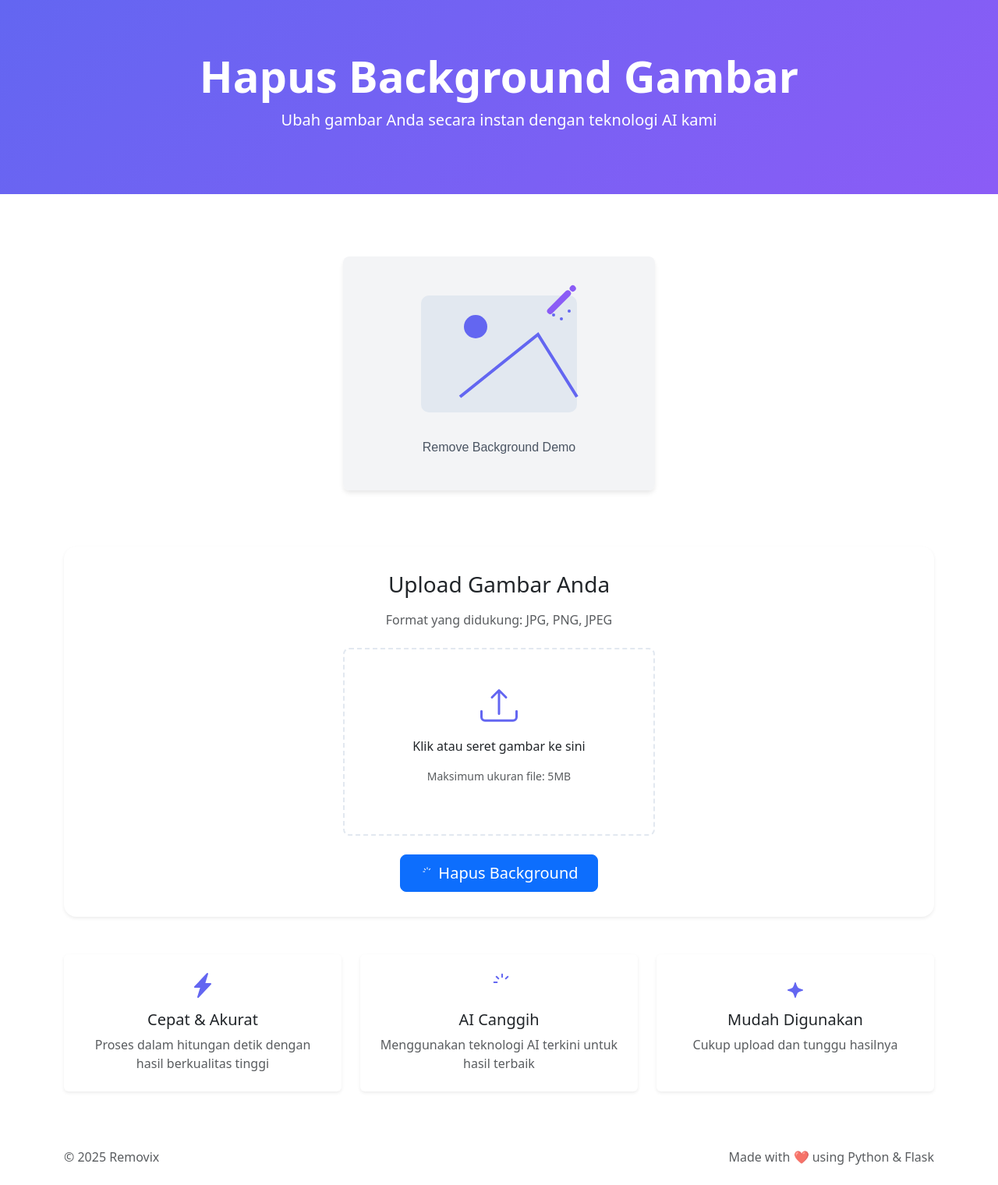
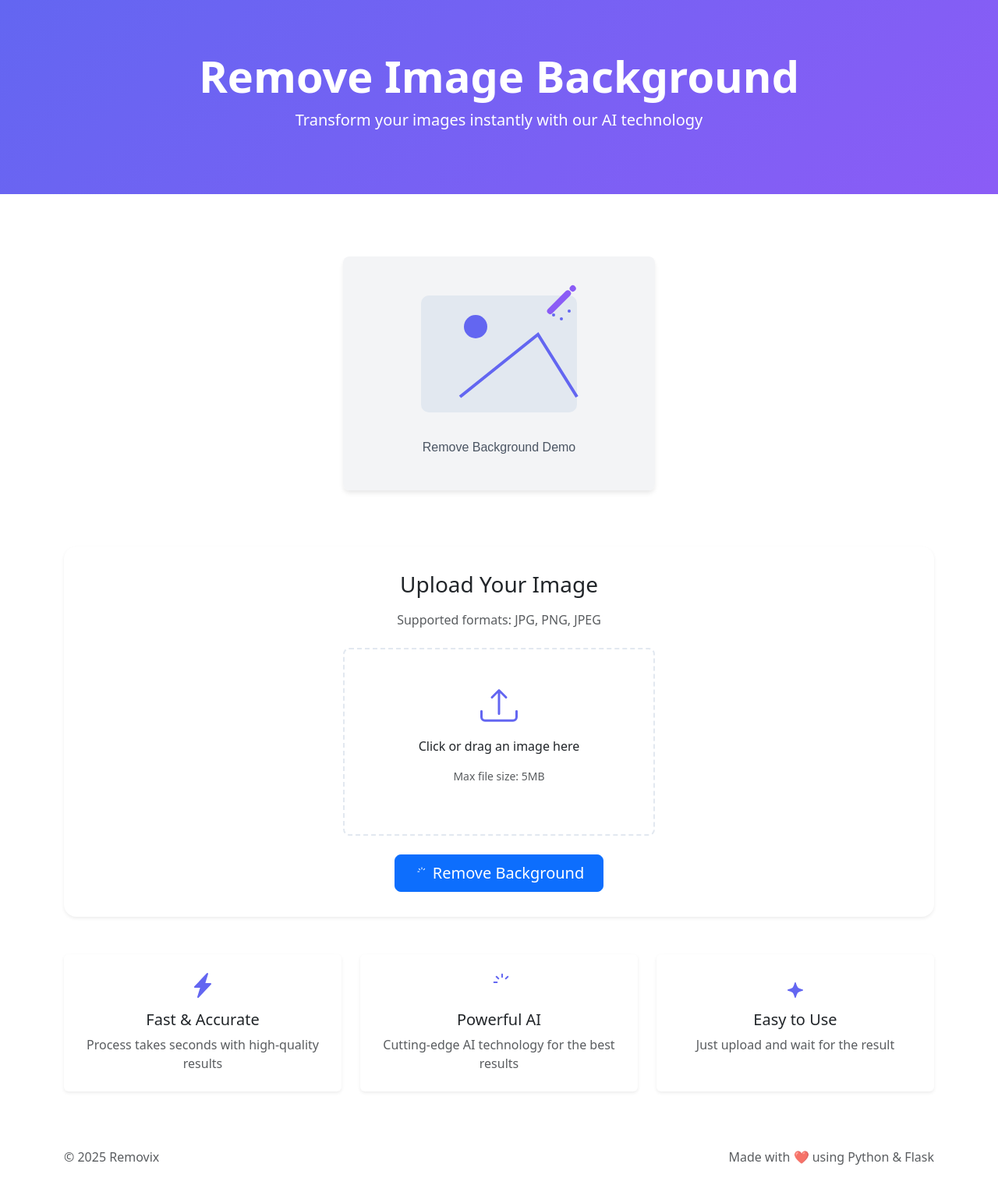
Before and after one commit to SatriyoRizkyansah/removix, a Flask app: page / in a window 1280 px wide. Shown: the whole page at 78% size. Run offline with Flask 3, Linux system fonts and the light colour scheme; some libraries are stand-ins or nearby versions.

Commit message:
Implement code changes to enhance functionality and improve performance

```diff
--- a/templates/index.html
+++ b/templates/index.html
@@ -13,24 +13,26 @@
     <!-- Loading Overlay -->
     <div class="loader-container" id="loader">
       <span class="loader"></span>
-      <p class="mt-3">Sedang memproses gambar Anda...</p>
+      <p class="mt-3">Processing your image...</p>
     </div>
 
     <div class="hero mb-5">
       <div class="container text-center">
-        <h1 class="display-4 fw-bold">Hapus Background Gambar</h1>
-        <p class="lead">Ubah gambar Anda secara instan dengan teknologi AI kami</p>
+        <h1 class="display-4 fw-bold">Remove Image Background</h1>
+        <p class="lead">Transform your images instantly with our AI technology</p>
       </div>
     </div>
     <div class="main-content">
       <div class="container">
         <!-- Illustration -->
-        <div class="text-center mb-5" style="max-width: 40rem; margin: auto"><img src="{{ url_for('static', filename='img/illustration.svg') }}" alt="Remove Background Demo" class="illustration mb-4" /></div>
+        <div class="text-center mb-5" style="max-width: 40rem; margin: auto">
+          <img src="{{ url_for('static', filename='img/illustration.svg') }}" alt="Remove Background Demo" class="illustration mb-4" />
+        </div>
 
         <!-- Upload Box -->
         <div class="upload-box text-center mb-5 shadow-sm">
-          <h2 class="h3 mb-3">Upload Gambar Anda</h2>
-          <p class="text-muted mb-4">Format yang didukung: JPG, PNG, JPEG</p>
+          <h2 class="h3 mb-3">Upload Your Image</h2>
+          <p class="text-muted mb-4">Supported formats: JPG, PNG, JPEG</p>
           <form action="/upload" method="post" enctype="multipart/form-data" class="mx-auto" style="max-width: 400px" id="uploadForm">
             <div class="upload-area" id="dropZone">
               <input type="file" name="image" accept="image/*" required id="fileInput" style="display: none" />
@@ -39,8 +41,8 @@
                   <path d="M.5 9.9a.5.5 0 0 1 .5.5v2.5a1 1 0 0 0 1 1h12a1 1 0 0 0 1-1v-2.5a.5.5 0 0 1 1 0v2.5a2 2 0 0 1-2 2H2a2 2 0 0 1-2-2v-2.5a.5.5 0 0 1 .5-.5z" />
                   <path d="M7.646 1.146a.5.5 0 0 1 .708 0l3 3a.5.5 0 0 1-.708.708L8.5 2.707V11.5a.5.5 0 0 1-1 0V2.707L5.354 4.854a.5.5 0 1 1-.708-.708l3-3z" />
                 </svg>
-                <p>Klik atau seret gambar ke sini</p>
-                <p class="text-muted small">Maksimum ukuran file: 5MB</p>
+                <p>Click or drag an image here</p>
+                <p class="text-muted small">Max file size: 5MB</p>
               </div>
               <img id="preview" alt="Preview" style="display: none" />
               <p id="fileName" class="text-muted mt-2" style="display: none"></p>
@@ -52,7 +54,7 @@
                   d="M9.5 2.672a.5.5 0 1 0 1 0V.843a.5.5 0 0 0-1 0v1.829Zm4.5.035A.5.5 0 0 0 13.293 2L12 3.293a.5.5 0 1 0 .707.707L14 2.707ZM7.293 4A.5.5 0 1 0 8 3.293L6.707 2A.5.5 0 0 0 6 2.707L7.293 4Zm-.621 2.5a.5.5 0 1 0 0-1H4.843a.5.5 0 1 0 0 1h1.829Z"
                 />
               </svg>
-              Hapus Background
+              Remove Background
             </button>
           </form>
         </div>
@@ -65,8 +67,8 @@
                 <svg xmlns="http://www.w3.org/2000/svg" width="32" height="32" fill="#6366f1" class="bi bi-lightning-charge mb-3" viewBox="0 0 16 16">
                   <path d="M11.251.068a.5.5 0 0 1 .227.58L9.677 6.5H13a.5.5 0 0 1 .364.843l-8 8.5a.5.5 0 0 1-.842-.49L6.323 9.5H3a.5.5 0 0 1-.364-.843l8-8.5a.5.5 0 0 1 .615-.09z" />
                 </svg>
-                <h3 class="h5">Cepat & Akurat</h3>
-                <p class="text-muted mb-0">Proses dalam hitungan detik dengan hasil berkualitas tinggi</p>
+                <h3 class="h5">Fast & Accurate</h3>
+                <p class="text-muted mb-0">Process takes seconds with high-quality results</p>
               </div>
             </div>
           </div>
@@ -78,8 +80,8 @@
                     d="M9.5 2.672a.5.5 0 1 0 1 0V.843a.5.5 0 0 0-1 0v1.829Zm4.5.035A.5.5 0 0 0 13.293 2L12 3.293a.5.5 0 1 0 .707.707L14 2.707ZM7.293 4A.5.5 0 1 0 8 3.293L6.707 2A.5.5 0 0 0 6 2.707L7.293 4Zm-.621 2.5a.5.5 0 1 0 0-1H4.843a.5.5 0 1 0 0 1h1.829Z"
                   />
                 </svg>
-                <h3 class="h5">AI Canggih</h3>
-                <p class="text-muted mb-0">Menggunakan teknologi AI terkini untuk hasil terbaik</p>
+                <h3 class="h5">Powerful AI</h3>
+                <p class="text-muted mb-0">Cutting-edge AI technology for the best results</p>
               </div>
             </div>
           </div>
@@ -91,14 +93,15 @@
                     d="M7.657 6.247c.11-.33.576-.33.686 0l.645 1.937a2.89 2.89 0 0 0 1.829 1.828l1.936.645c.33.11.33.576 0 .686l-1.937.645a2.89 2.89 0 0 0-1.828 1.829l-.645 1.936a.361.361 0 0 1-.686 0l-.645-1.937a2.89 2.89 0 0 0-1.828-1.828l-1.937-.645a.361.361 0 0 1 0-.686l1.937-.645a2.89 2.89 0 0 0 1.828-1.828l.645-1.937z"
                   />
                 </svg>
-                <h3 class="h5">Mudah Digunakan</h3>
-                <p class="text-muted mb-0">Cukup upload dan tunggu hasilnya</p>
+                <h3 class="h5">Easy to Use</h3>
+                <p class="text-muted mb-0">Just upload and wait for the result</p>
               </div>
             </div>
           </div>
         </div>
       </div>
     </div>
+
     <!-- Footer -->
     <footer class="py-4">
       <div class="container">
```
Also changed, not shown: README.md, static/img/contoh.jpg (added), static/img/hasil.png (added), static/img/landingPage.png (added).
